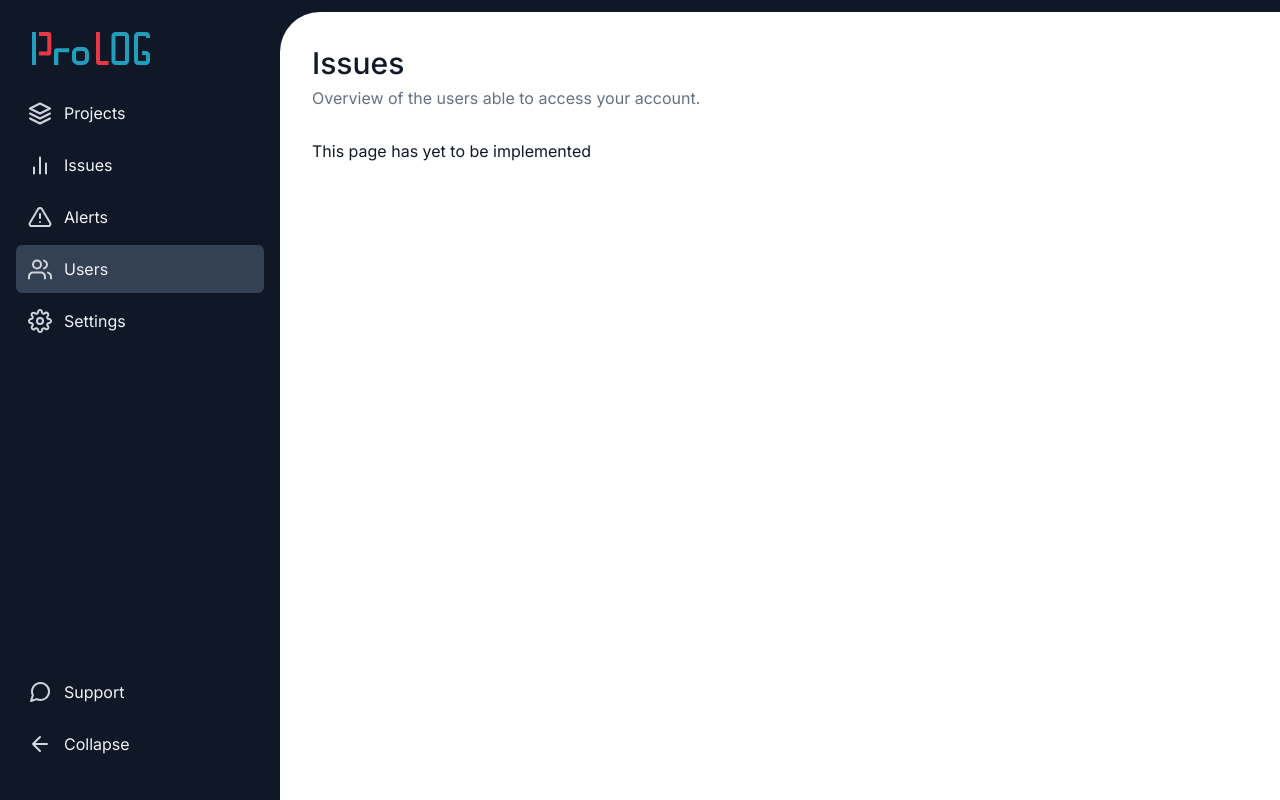
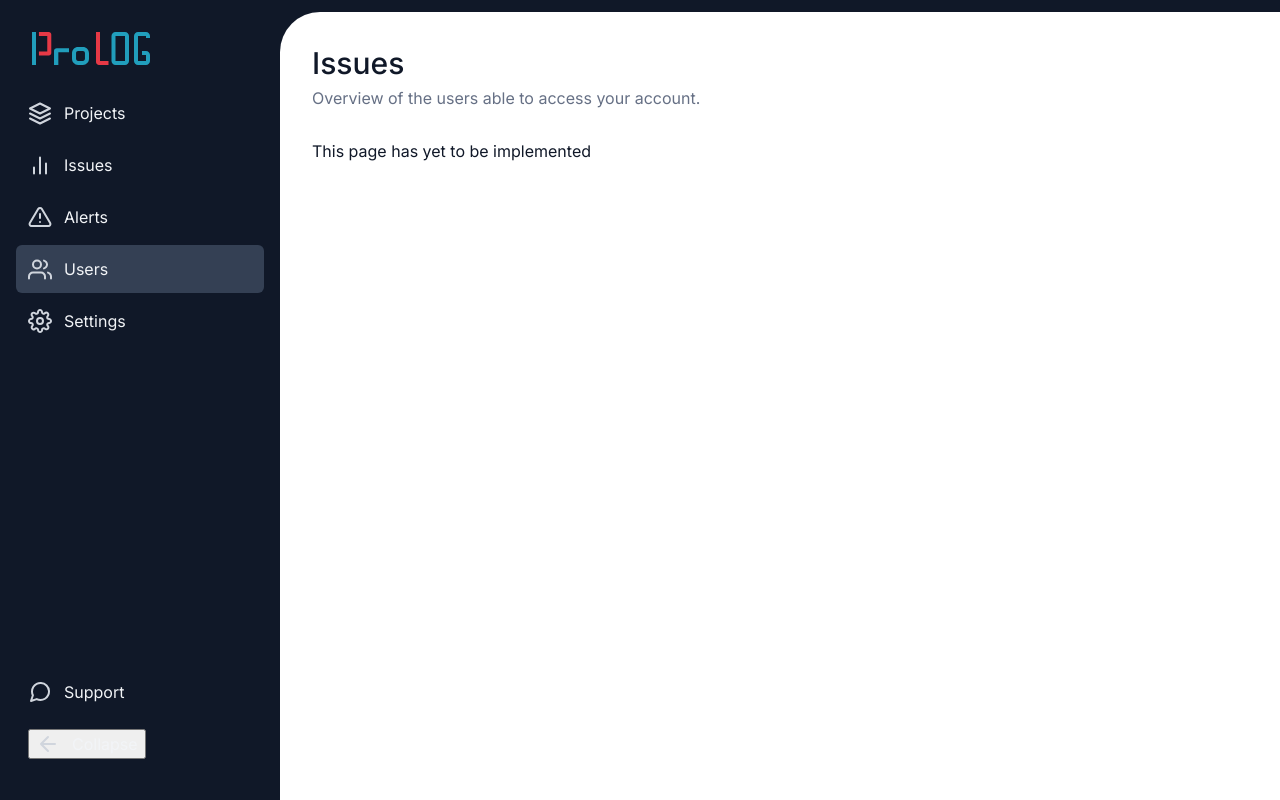
Before and after one commit to profydev/prolog-app-JorgeAMendoza, a Next.js app: page /dashboard/users in a window 1280 px wide. Built offline with nearby package versions, Linux system fonts and the light colour scheme.

Commit message:
set story structure of button
set types of the button and props, button can be seen in storybook but
does not have all current styles yet.

```diff
--- a/features/ui/button/button.module.scss
+++ b/features/ui/button/button.module.scss
@@ -1,3 +1,7 @@
+@use "@styles/color";
+@use "@styles/space";
+@use "@styles/font";
+
 .button {
   cursor: pointer;
 
@@ -15,4 +19,37 @@
     border: 0;
     padding: 0;
   }
+
+  &.sm {
+    font: font.$text-xs-medium;
+  }
+
+  &.md {
+    font: font.$text-sm-medium;
+  }
+
+  &.primary {
+    color: #fff;
+    background-color: color.$primary-500;
+    border: 1px solid color.$primary-500;
+  }
+
+  &.error {
+    color: #fff;
+    background-color: color.$error-600;
+    border-radius: 4px;
+
+    &:hover {
+      background-color: color.$error-700;
+    }
+
+    &:focus {
+      // use a box shadow!
+      box-shadow: 0 0 0 3px color.$error-100;
+    }
+
+    &[disabled="true"] {
+      background-color: color.$error-200;
+    }
+  }
 }
--- a/features/ui/button/button.tsx
+++ b/features/ui/button/button.tsx
@@ -2,8 +2,42 @@ import { ButtonHTMLAttributes } from "react";
 import classNames from "classnames";
 import styles from "./button.module.scss";
 
-export function Button(props: ButtonHTMLAttributes<HTMLButtonElement>) {
+export enum ButtonColor {
+  primary = "primary",
+  error = "error",
+  secondary = "secondary",
+  gray = "gray",
+  empty = "empty",
+  emptyGray = "emptyGray",
+}
+
+export enum ButtonSize {
+  sm = "sm",
+  md = "md",
+  lg = "lg",
+  xlg = "xlg",
+}
+
+type ButtonProps = {
+  color?: ButtonColor;
+  size?: ButtonSize;
+};
+
+export function Button(
+  props: ButtonHTMLAttributes<HTMLButtonElement> & ButtonProps,
+) {
+  const { color, size, ...buttonProps } = props;
+  const buttonColor = color === undefined ? ButtonColor.primary : color;
+  const buttonSize = size === undefined ? ButtonSize.md : size;
+  console.log(buttonColor);
   return (
-    <button {...props} className={classNames(styles.button, props.className)} />
+    <button
+      className={classNames(
+        styles.button,
+        styles[buttonColor],
+        styles[buttonSize],
+      )}
+      {...buttonProps}
+    />
   );
 }
```
Also changed, not shown: 1 other file (tests, documents, lock files or other folders).
